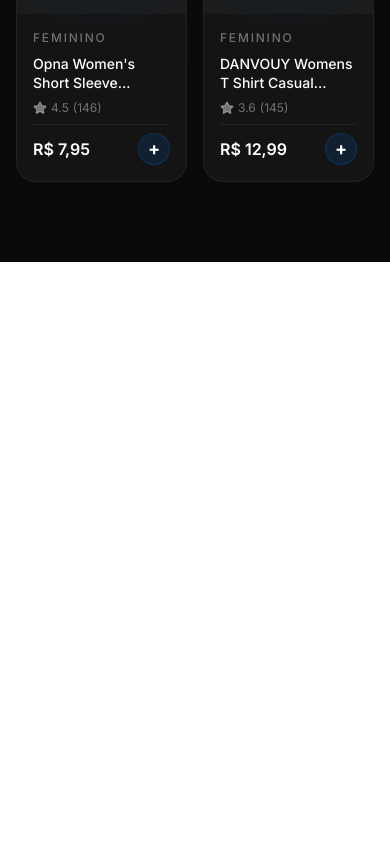
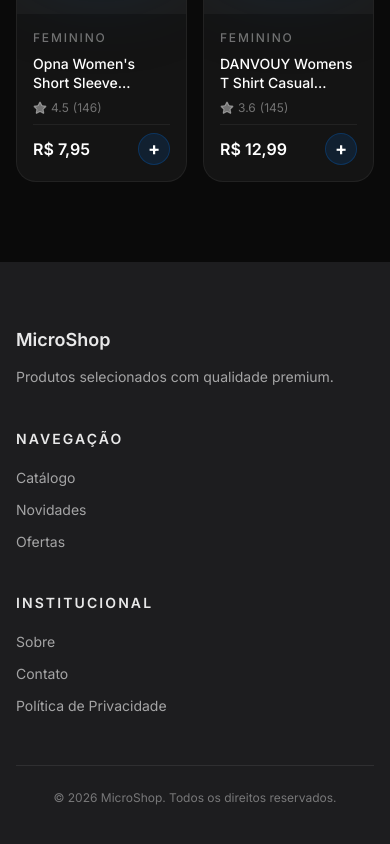
Before and after one commit to AgenticTI/arcsys-portfolio, a React (Vite) app in the folder ecommerce-micro/: page / in a window 390 px wide. Shown: the part 6017-6861 px from the top of the page. Before the commit the page ends 6279 px from the top, so only its background shows below. Built offline with nearby package versions, Linux system fonts and the light colour scheme.

Commit message:
feat: add StoreFooter component, mount in root layout

```diff
--- /dev/null
+++ b/ecommerce-micro/src/components/layout/StoreFooter.tsx
@@ -0,0 +1,66 @@
+// src/components/layout/StoreFooter.tsx
+import { useStoreConfig } from '../../stores/useStoreConfig'
+
+export function StoreFooter() {
+  const nomeLoja = useStoreConfig((s) => s.config.nomeLoja)
+
+  return (
+    <footer style={{ background: '#1D1D1F' }} className="text-white">
+      <div className="max-w-7xl mx-auto px-4 sm:px-6 lg:px-8 py-16">
+        <div className="grid grid-cols-1 md:grid-cols-3 gap-10">
+          {/* Column 1 — Brand */}
+          <div>
+            <p className="text-white/90 font-semibold text-lg mb-3">{nomeLoja}</p>
+            <p className="text-white/60 text-sm leading-relaxed">
+              Produtos selecionados com qualidade premium.
+            </p>
+          </div>
+
+          {/* Column 2 — Navigation */}
+          <div>
+            <p className="text-white/90 font-semibold text-sm uppercase tracking-widest mb-4">Navegação</p>
+            <ul className="space-y-2">
+              {[
+                { label: 'Catálogo', href: '/#catalog' },
+                { label: 'Novidades', href: '#' },
+                { label: 'Ofertas', href: '#' },
+              ].map(({ label, href }) => (
+                <li key={label}>
+                  <a href={href} className="text-white/60 text-sm hover:text-white transition-colors">
+                    {label}
+                  </a>
+                </li>
+              ))}
+            </ul>
+          </div>
+
+          {/* Column 3 — Institutional */}
+          <div>
+            <p className="text-white/90 font-semibold text-sm uppercase tracking-widest mb-4">Institucional</p>
+            <ul className="space-y-2">
+              {[
+                { label: 'Sobre', href: '#' },
+                { label: 'Contato', href: '#' },
+                { label: 'Política de Privacidade', href: '#' },
+              ].map(({ label, href }) => (
+                <li key={label}>
+                  <a href={href} className="text-white/60 text-sm hover:text-white transition-colors">
+                    {label}
+                  </a>
+                </li>
+              ))}
+            </ul>
+          </div>
+        </div>
+
+        {/* Copyright */}
+        <div
+          className="mt-12 pt-6 text-center text-white/40 text-xs"
+          style={{ borderTop: '1px solid rgba(255,255,255,0.08)' }}
+        >
+          © 2026 {nomeLoja}. Todos os direitos reservados.
+        </div>
+      </div>
+    </footer>
+  )
+}
--- a/ecommerce-micro/src/routes/__root.tsx
+++ b/ecommerce-micro/src/routes/__root.tsx
@@ -1,10 +1,16 @@
 // src/routes/__root.tsx
 import { createRootRoute, Outlet } from '@tanstack/react-router'
 import { useAccentColor } from '../hooks/useAccentColor'
+import { StoreFooter } from '../components/layout/StoreFooter'
 
 function RootLayout() {
   useAccentColor()
-  return <Outlet />
+  return (
+    <>
+      <Outlet />
+      <StoreFooter />
+    </>
+  )
 }
 
 export const Route = createRootRoute({
```
